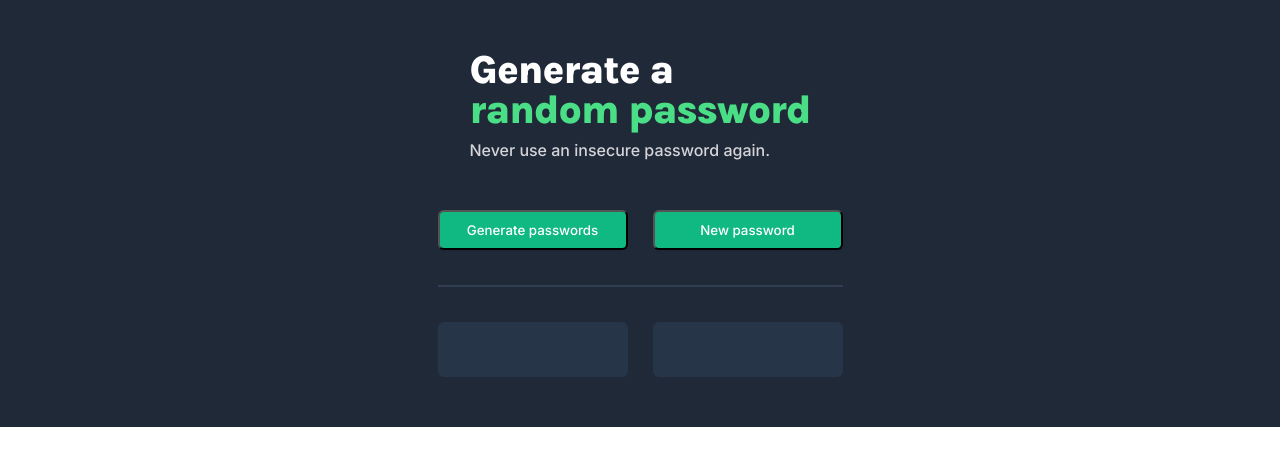
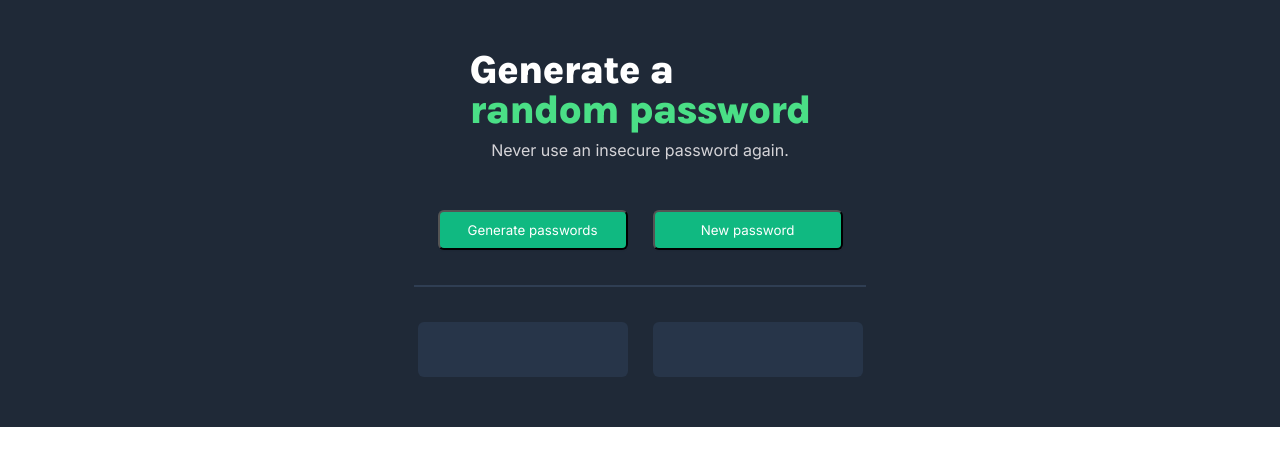
Before and after one commit to ananthusyam/password-generator, a plain HTML site: page index.html in a window 1280 px wide. Drawn offline with Linux system fonts and the light colour scheme.

Commit message:
added few changes

```diff
--- a/index.html
+++ b/index.html
@@ -7,34 +7,33 @@
     <title>Password Generator</title>
     <link rel="stylesheet" href="styles.css">
     <link rel="preconnect" href="https://fonts.googleapis.com">
-<link rel="preconnect" href="https://fonts.gstatic.com" crossorigin>
-<link href="https://fonts.googleapis.com/css2?family=Inter:wght@500&family=Karla:wght@800&display=swap" rel="stylesheet">
-</head>
+    <link rel="preconnect" href="https://fonts.gstatic.com" crossorigin>
+    <link href="https://fonts.googleapis.com/css2?family=Inter:wght@400;500&family=Karla:wght@800&display=swap" rel="stylesheet">
 <body>
     <div class="app">
         <div class="header">
-            <div>
-                <h1>
+            <div class="title">
+                <p>
                     <span class="top"> Generate a </span> <br>
                     <span class="bottom"> random password</span>
-                </h1>
+                </p>
             </div>
-            <div>
+            <div class="sub-title">
                 <p>Never use an insecure password again.</p>
             </div>
         </div>
         <div class="content">
             <div class="btns">
-            <button id="btn" onclick="password()">Generate passwords</button>
-            <button id="newbtn" onclick="newpassword()">New password</button>
+                <button id="btn" onclick="password()">Generate passwords</button>
+                <button id="newbtn" onclick="newpassword()">New password</button>
             </div>
             <div class="line"></div>
             <div class="box">
                 <div>
-                <p class="pass" id="pass-one" onclick="password()"></p>
+                    <p class="pass" id="pass-one" onclick="password()"></p>
                 </div>
                 <div>
-                <p class="pass" id="pass-two" onclick="password()"></p>
+                    <p class="pass" id="pass-two" onclick="password()"></p>
                 </div>
             </div>
         </div>
--- a/index.js
+++ b/index.js
@@ -4,7 +4,7 @@ let isAlive = true;
 let live = true;
 const passone = [];
 const passtwo = [];
-console.log(characters.length)
+
 let passOneEl = document.getElementById("pass-one")
 let passTwoEl = document.getElementById("pass-two")
 function password() {
--- a/styles.css
+++ b/styles.css
@@ -4,68 +4,85 @@
 }
 .app {
     padding: 50px;
-    background: #1F2937;
     display: flex;
     flex-direction: column;
     gap: 50px;
-    align-items: center;
+    background: #1F2937;
+    background-size: cover;
+    min-width: 500px;
+
 
 }
+
 .header {
     display: flex;
     flex-direction: column;
     gap: 10px;
+    align-items: center;
+}
 
-}
-h1{
+.title {
     font-family: "Karla",sans-serif;
     font-weight: 800;
     font-size: 40px;
     line-height: 40px;
     letter-spacing: -0.025em;
 }
+
 .top {
     color: #FFFFFF;
 }
+
 .bottom {
     color: #4ADF86;
 }
-p {
+
+.sub-title {
     color: #D5D4D8;
     font-family: "Inter",sans-serif;
+    font-weight: 400;
+
 }
+
 button {
     background: #10B981;
-    width: 190px;
-    height: 40px;
+    min-width: 190px;
+    min-height: 40px;
     color: #FFFFFF;
     font-family: "Inter",sans-serif;
     box-shadow: 0px 1px 2px rgba(0, 0, 0, 0.05);
     border-radius: 6px;
     cursor: pointer;
 }
+
 .line {
     border: 1px solid #2F3E53;
+    width: 450px;
 }
+
 .content {
     display: flex;
     flex-direction: column;
     gap: 35px;
+    align-items: center;
 }
+
 .box {
     display: flex;
     gap: 25px;
 }
+
 .pass {
     background: #273549;
     border-radius: 6px;
-    width: 190px;
+    width: 210px;
     height: 40px;
     text-align: center;
     font-family: "Inter",sans-serif;
     color: #55F991;
     padding-top: 15px;
 }
+
 .btns {
     display: flex;
     gap: 25px;
```
